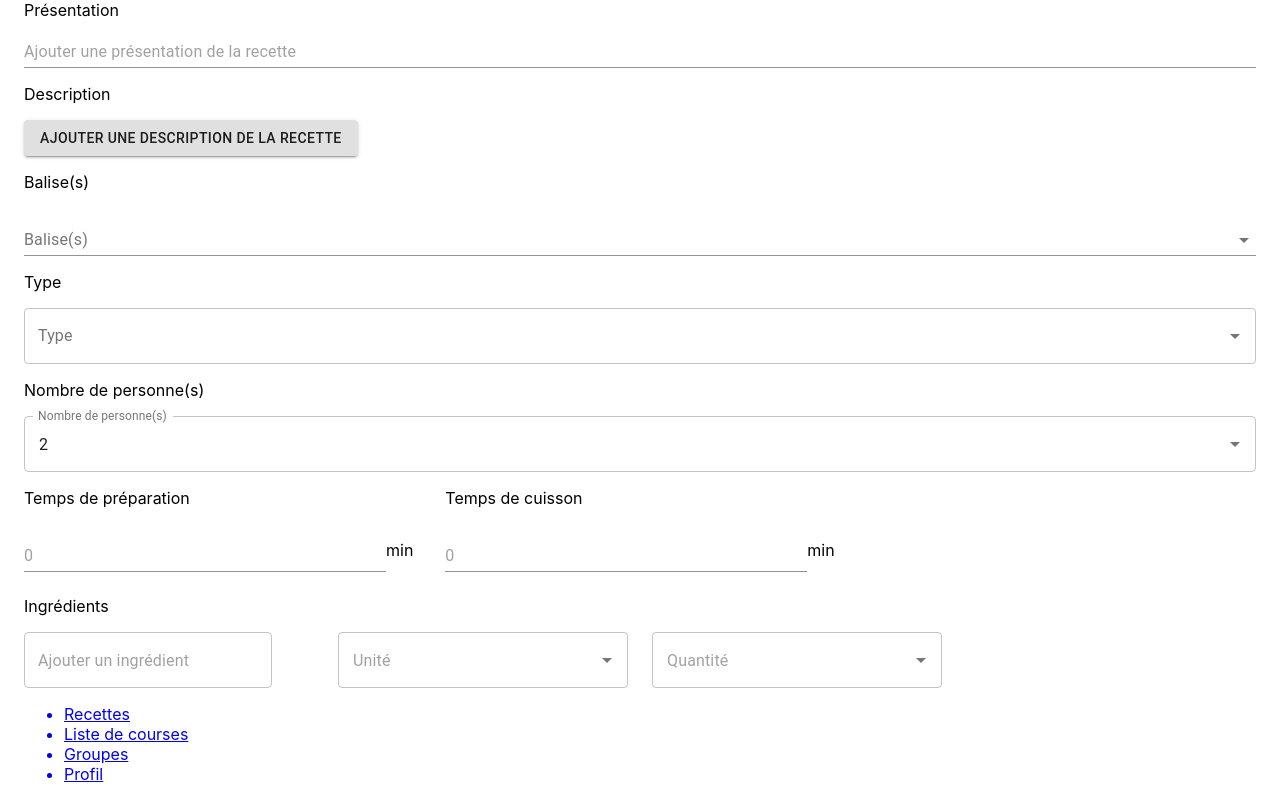
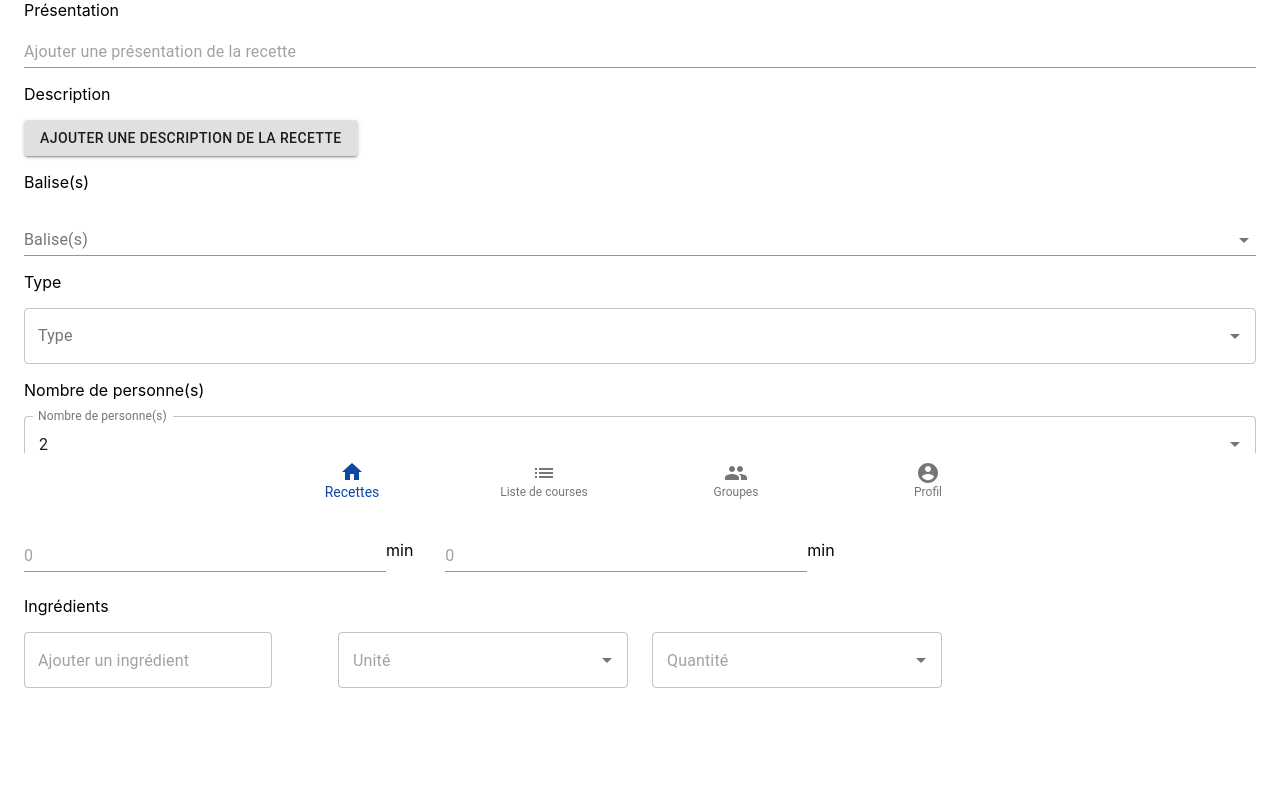
Before and after one commit to lololau/recikeep_old, a React (Create React App) app: page /new_recipe in a window 1280 px wide. Shown: the part 291-1091 px from the top of the page. After the commit the page ends 991 px from the top, so only its background shows below. Built offline with nearby package versions, Linux system fonts and the light colour scheme.

Commit message:
Add toolbar container with theme

```diff
--- a/src/App.tsx
+++ b/src/App.tsx
@@ -11,14 +11,15 @@ import Button from '@material-ui/core/Button';
 import React from 'react';
 import { ThemeProvider } from '@material-ui/core/styles';
 import { createMuiTheme } from '@material-ui/core/styles';
+import ToolsBar from './containers/toolsbar/toolsbar';
 
 const theme = createMuiTheme({
     palette: {
         primary: {
-            main: '#ff5722',
+            main: '#0d47a1',
         },
         secondary: {
-            main: '#0d47a1',
+            main: '#ff5722',
         },
     },
 });
@@ -30,10 +31,10 @@ const App = (): JSX.Element => {
 
     return (
         <ThemeProvider theme={theme}>
+            <Button onClick={() => changeLanguage('en')}>English</Button>
+            <Button onClick={() => changeLanguage('fr')}>Français</Button>
             <Router>
                 <div className="App">
-                    <Button onClick={() => changeLanguage('en')}>English</Button>
-                    <Button onClick={() => changeLanguage('fr')}>Français</Button>
                     <Route path="/" exact component={HomeRecipes} />
                     <Route path="/profile" component={Profile} />
                     <Route path={'/recipe/:index'} component={MyRecipe} />
@@ -43,6 +44,7 @@ const App = (): JSX.Element => {
           <Route path="/groceryList" component={GroceryList}/> */}
                     <Route path={'/new_recipe'} component={NewRecipe} />
                 </div>
+                <ToolsBar style={{ position: 'fixed', bottom: 0, width: '100%' }} />
             </Router>
         </ThemeProvider>
     );
--- a/src/containers/new recipe/new_recipe.tsx
+++ b/src/containers/new recipe/new_recipe.tsx
@@ -6,7 +6,6 @@ import Button from '@material-ui/core/Button';
 import { TagsComboBox, TypeComboBox } from '../recipes/recipes';
 import { PartsComboBox } from '../recipes/recipes_selection2';
 import Box from '@material-ui/core/Box';
-import ToolsBar from '../toolsbar/toolsbar';
 import Grid from '@material-ui/core/Grid';
 import Autocomplete from '@material-ui/lab/Autocomplete';
 
@@ -115,7 +114,6 @@ const NewRecipe = (): JSX.Element => {
                     </Grid>
                 </Grid>
             </Box>
-            <ToolsBar />
         </Container>
     );
 };
--- a/src/containers/profil/profil.tsx
+++ b/src/containers/profil/profil.tsx
@@ -1,5 +1,4 @@
 import '../../i18n';
-import ToolsBar from '../toolsbar/toolsbar';
 import React from 'react';
 
 const Profile = (): JSX.Element => {
@@ -17,8 +16,6 @@ const Profile = (): JSX.Element => {
                 <h2>Username</h2>
                 <h3>Laulau Lapin</h3>
             </div>
-
-            <ToolsBar />
         </div>
     );
 };
--- a/src/containers/recipe/recipe.tsx
+++ b/src/containers/recipe/recipe.tsx
@@ -1,6 +1,5 @@
 import { useTranslation } from 'react-i18next/';
 import '../../i18n';
-import ToolsBar from '../toolsbar/toolsbar';
 import React from 'react';
 
 const MyRecipe = (): JSX.Element => {
@@ -41,8 +40,6 @@ const MyRecipe = (): JSX.Element => {
                     src="../../../public/Capture d’écran 2021-01-14 à 16.37.29.png"
                 />
             </div>
-
-            <ToolsBar />
         </div>
     );
 };
--- a/src/containers/recipes/recipes.tsx
+++ b/src/containers/recipes/recipes.tsx
@@ -1,7 +1,6 @@
 import '../../i18n';
 import { Link } from 'react-router-dom';
 import { useTranslation } from 'react-i18next';
-import ToolsBar from '../toolsbar/toolsbar';
 import React, { FunctionComponent } from 'react';
 import Button from '@material-ui/core/Button';
 import List from '@material-ui/core/List';
@@ -138,8 +137,6 @@ const HomeRecipes = (): JSX.Element => {
                     <AddCircleOutlineOutlinedIcon color="primary" />
                 </Link>
             </IconButton>
-
-            <ToolsBar />
         </Container>
     );
 };
--- a/src/containers/recipes/recipes_selection1.tsx
+++ b/src/containers/recipes/recipes_selection1.tsx
@@ -4,7 +4,6 @@ import { useTranslation } from 'react-i18next';
 import InputBase from '@material-ui/core/InputBase';
 import IconButton from '@material-ui/core/IconButton';
 import NavigateNextIcon from '@material-ui/icons/NavigateNext';
-import ToolsBar from '../toolsbar/toolsbar';
 import List from '@material-ui/core/List';
 import ListItem from '@material-ui/core/ListItem';
 import ListItemIcon from '@material-ui/core/ListItemIcon';
@@ -49,7 +48,6 @@ const SelectionRecipes = (): JSX.Element => {
                     <NavigateNextIcon />
                 </Link>
             </IconButton>
-            <ToolsBar />
         </div>
     );
 };
--- a/src/containers/recipes/recipes_selection2.tsx
+++ b/src/containers/recipes/recipes_selection2.tsx
@@ -3,7 +3,6 @@ import { RecipesListProps, myRecipes } from './recipes';
 import { FunctionComponent } from 'react';
 import { useTranslation } from 'react-i18next';
 import InputBase from '@material-ui/core/InputBase';
-import ToolsBar from '../toolsbar/toolsbar';
 import List from '@material-ui/core/List';
 import TextField from '@material-ui/core/TextField';
 import ListItem from '@material-ui/core/ListItem';
@@ -81,7 +80,6 @@ const SelectionParts = (): JSX.Element => {
                 <SelectionPartsRecipes recipes={myRecipes} />
             </div>
             <Button color="primary">{t('toolsbar.groceryList')}</Button>
-            <ToolsBar />
         </div>
     );
 };
--- a/src/containers/toolsbar/toolsbar.tsx
+++ b/src/containers/toolsbar/toolsbar.tsx
@@ -2,27 +2,45 @@ import '../../i18n';
 import { Link } from 'react-router-dom';
 import { useTranslation } from 'react-i18next';
 import React from 'react';
+import BottomNavigation from '@material-ui/core/BottomNavigation';
+import BottomNavigationAction from '@material-ui/core/BottomNavigationAction';
+import HomeIcon from '@material-ui/icons/Home';
+import ListIcon from '@material-ui/icons/List';
+import GroupIcon from '@material-ui/icons/Group';
+import AccountCircleIcon from '@material-ui/icons/AccountCircle';
 
-const ToolsBar = (): JSX.Element => {
+type ToolbarProps = {
+    style?: React.CSSProperties;
+};
+
+const ToolsBar = (props: ToolbarProps): JSX.Element => {
     const { t } = useTranslation();
+    const [button, setButton] = React.useState(0);
 
     return (
-        <div className="ToolsBar">
-            <ul>
-                <Link to="/">
-                    <li>{t('toolsbar.recipes')}</li>
-                </Link>
-                <Link to="/grocerylist">
-                    <li>{t('toolsbar.groceryList')}</li>
-                </Link>
-                <Link to="/groups">
-                    <li>{t('toolsbar.groups')}</li>
-                </Link>
-                <Link to="/profile">
-                    <li>{t('toolsbar.profile')}</li>
-                </Link>
-            </ul>
-        </div>
+        <BottomNavigation
+            value={button}
+            onChange={(event, newValue) => {
+                setButton(newValue);
+            }}
+            showLabels
+            style={props.style}
+        >
+            <BottomNavigationAction icon={<HomeIcon />} label={t('toolsbar.recipes')} to={'/'} component={Link} />
+            <BottomNavigationAction
+                icon={<ListIcon />}
+                label={t('toolsbar.groceryList')}
+                to={'/grocerylist'}
+                component={Link}
+            />
+            <BottomNavigationAction icon={<GroupIcon />} label={t('toolsbar.groups')} to={'/groups'} component={Link} />
+            <BottomNavigationAction
+                icon={<AccountCircleIcon />}
+                label={t('toolsbar.profile')}
+                to={'/profile'}
+                component={Link}
+            />
+        </BottomNavigation>
     );
 };
 
```
